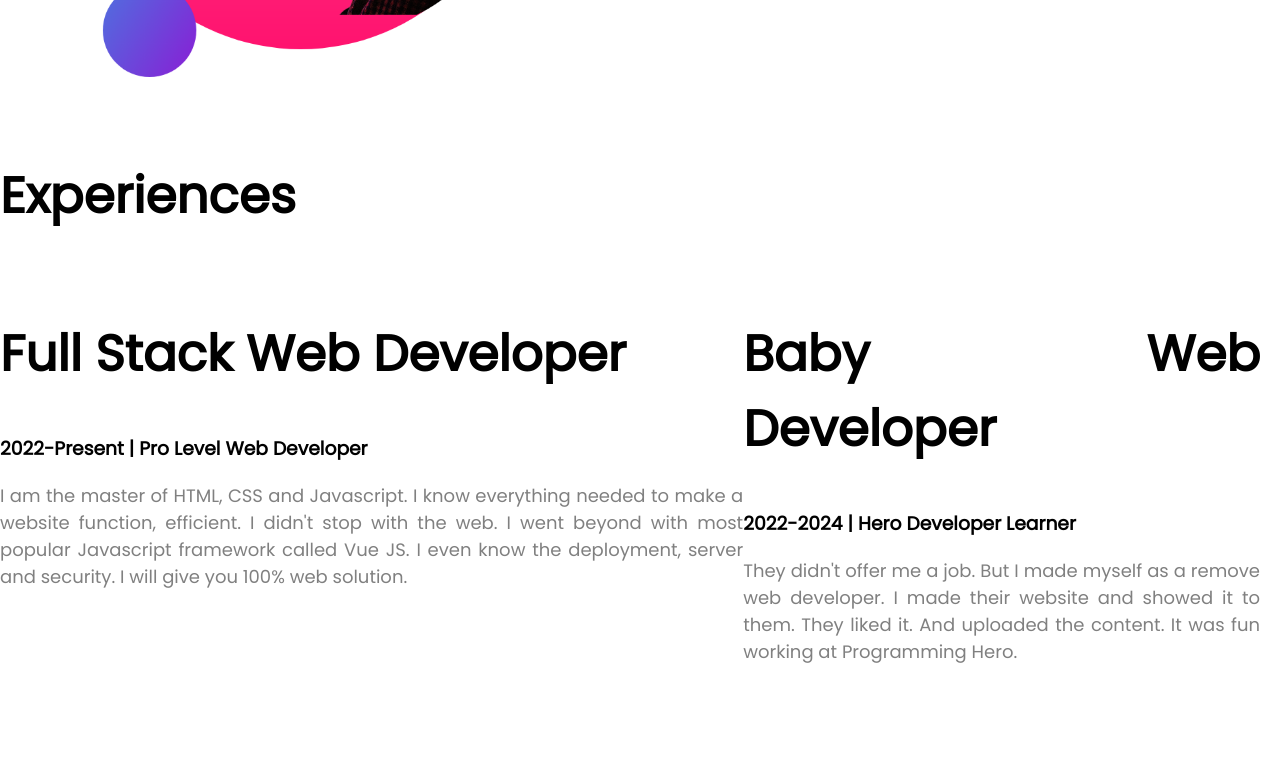
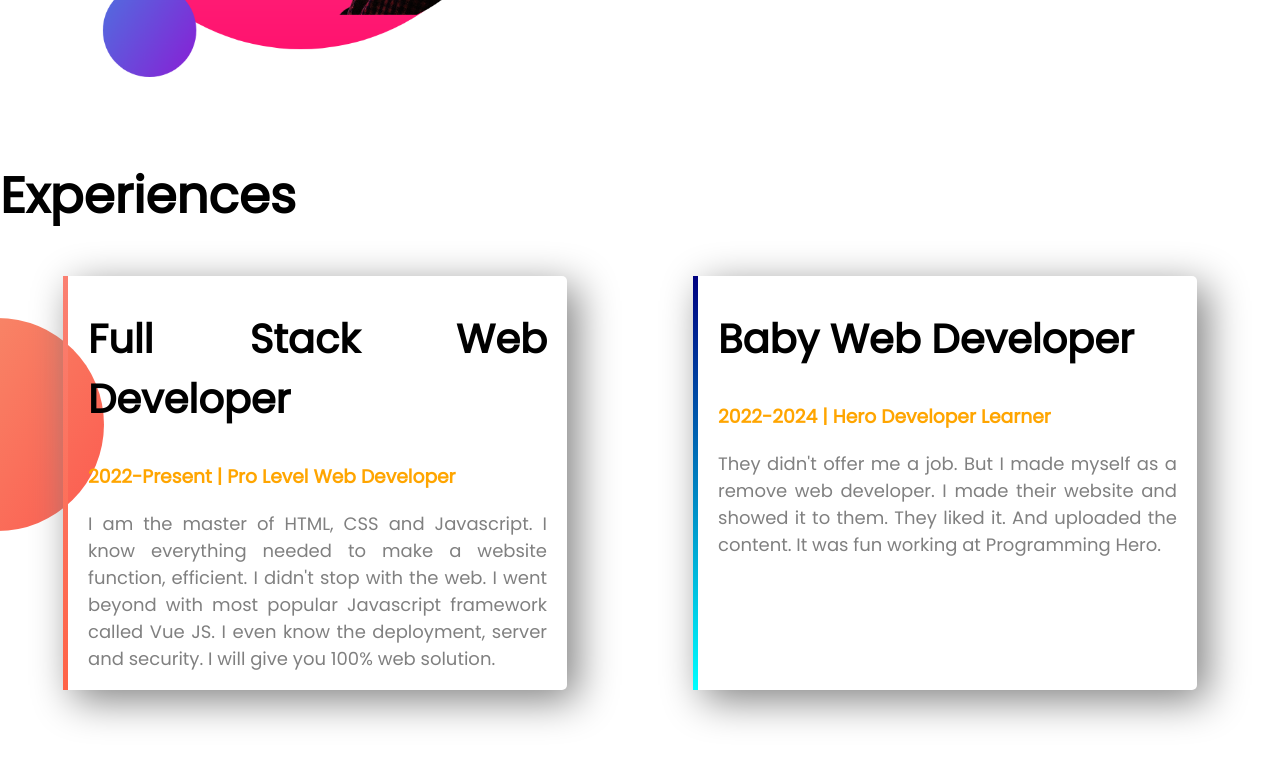
Before and after one commit to hasan-305/developer-portfolio, a plain HTML site: page index.html in a window 1280 px wide. Shown: the part 1178-1942 px from the top of the page. Drawn offline with Linux system fonts and the light colour scheme.

Commit message:
all done

```diff
--- a/index.html
+++ b/index.html
@@ -25,27 +25,30 @@
 <section class="mid felxible-container">
     <div class = "class-width">
         <img src="images/bg-2.png">
+
+
     </div>
     <div class = "class-width">
         <h1>Dream Big</h1>
         <h2>Become a Web Developer</h2>
         <p>I already learned the basic HTML and CSS. I can build any simple website. I can even teach my grandma how to make simple website. My goal is to build 3 websites and learn advanced topics.</p>
         <a target="_blank" href="" class = "link-button">DOWNLOAD RESUME</a>
+
     </div>
 
 </section>
 <section class="experience">
     <h1>Experiences</h1>
     <div class="felxible-container">
-        <div>
-            <h1>Full Stack Web Developer</h1>
-            <h3>2022-Present | Pro Level Web Developer</h3>
+        <div class="experience-item" id="full-stack">
+            <h2>Full Stack Web Developer</h2>
+            <h3 class="orange-color">2022-Present | Pro Level Web Developer</h3>
             <p>I am the master of HTML, CSS and Javascript. I know everything needed to make a website function, efficient. I didn't stop with the web. I went beyond with most popular Javascript framework called Vue JS. I even know the deployment, server and security. I will give you 100% web solution.</p>
 
         </div>
-        <div>
-            <h1>Baby Web Developer</h1>
-            <h3>2022-2024 | Hero Developer Learner</h3>
+        <div class="experience-item" id="baby-web">
+            <h2>Baby Web Developer</h2>
+            <h3 class="orange-color">2022-2024 | Hero Developer Learner</h3>
             <p>They didn't offer me a job. But I made myself as a remove web developer. I made their website and showed it to them. They liked it. And uploaded the content. It was fun working at Programming Hero.</p>
         </div>
     </div>
--- a/style.css
+++ b/style.css
@@ -7,17 +7,20 @@ body{
 h1{
     font-size: 50px;
 }
+h2{
+    font-size: 40px;
+}
 .orange-color{
     color: orange;
 }
 .class-width{
     width: 50%;
     padding-left: 2%;
-
-}
+    ;}
 .class-width img{
     width: 80%;
     padding-left: 10px;
+
 
 }
 .link-button{
@@ -44,3 +47,29 @@ p{
 
 
 }
+.experience{
+    background-image: url(images/exp-bg.png);
+    background-repeat: no-repeat;
+    background-position: left;
+}
+.experience-item{
+    width: 50%;
+    margin-left: 5%;
+    margin-right: 5%;
+    box-shadow: 10px 10px 40px grey;
+    padding-left: 20px;
+    text-align: justify;
+    padding-right: 20px;
+    border-radius: 5px;
+}
+#full-stack{
+    border-image: linear-gradient(salmon, tomato);
+    border-image-slice: 1;
+    border-left: 5px solid;
+
+}
+#baby-web{
+    border-image: linear-gradient(navy,cyan);
+    border-image-slice: 1;
+    border-left: 5px solid;
+}
```
